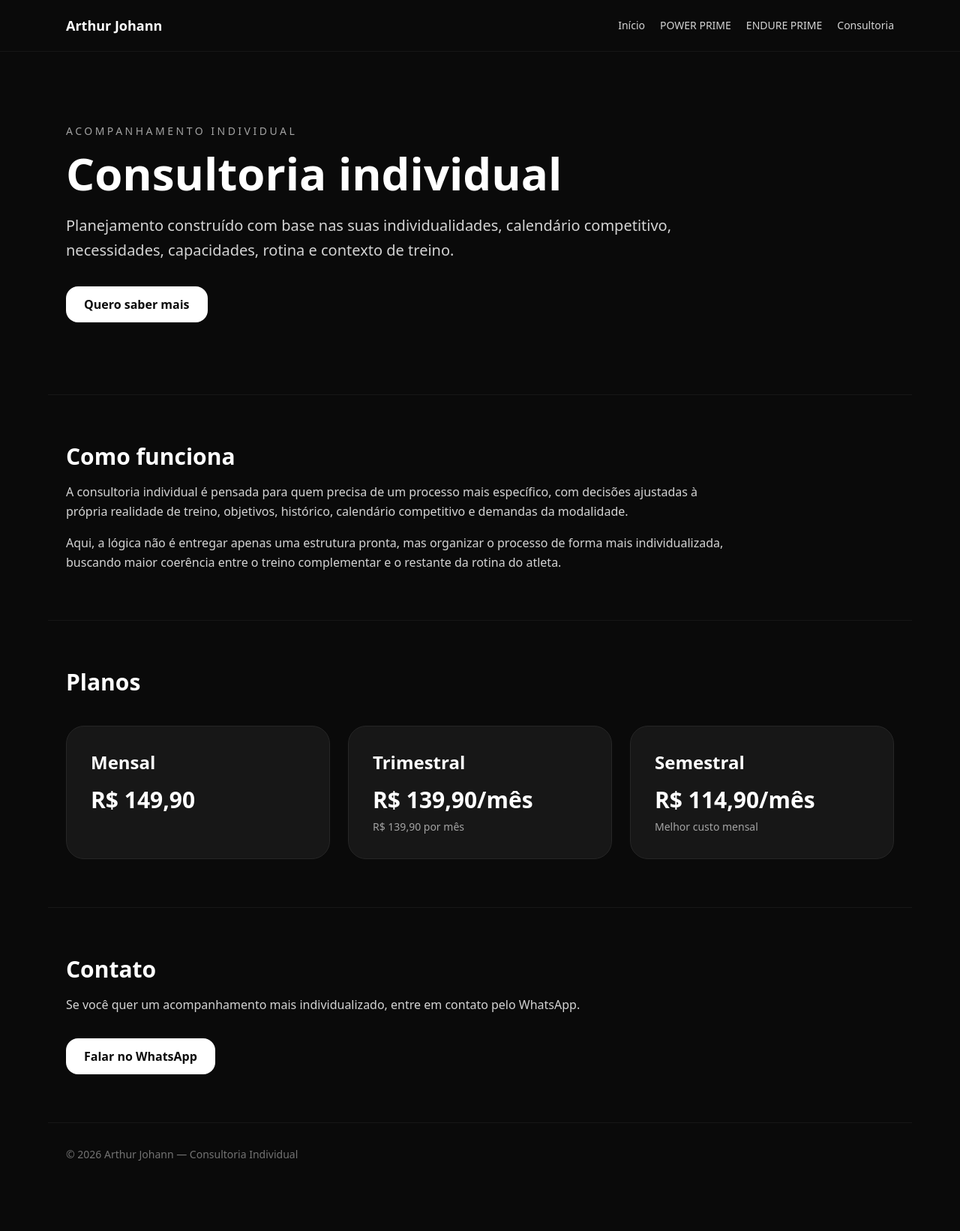
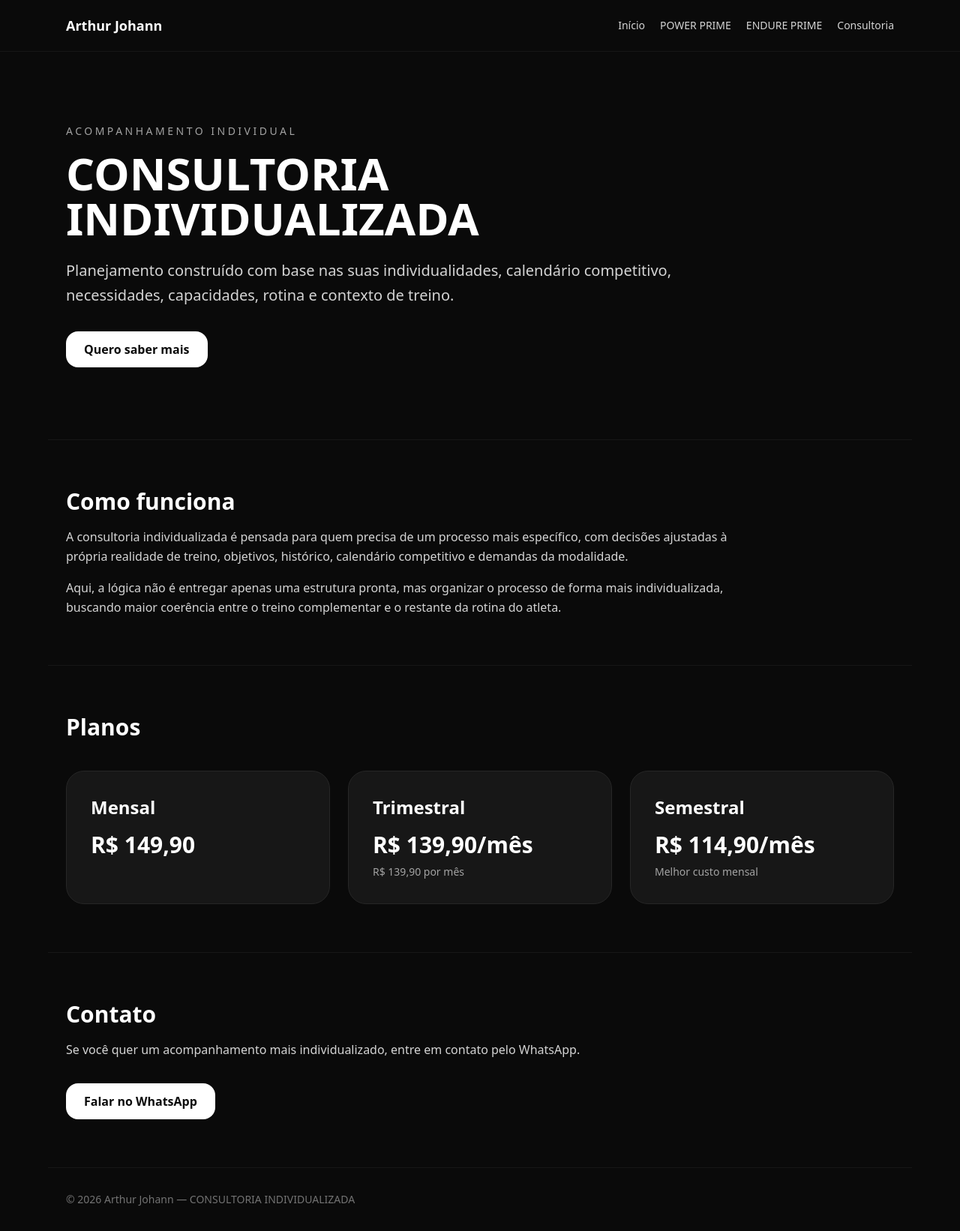
Before and after one commit to arthurjohann/arthurjohann.github.io, a plain HTML site: page consultoria.html in a window 1280 px wide. Shown: the whole page at 75% size. Before the commit the page ends 1582 px from the top, so only its background shows below. Drawn offline with nearby package versions, Linux system fonts and the light colour scheme.

Commit message:
Update title and description to 'Individualizada'

```diff
--- a/consultoria.html
+++ b/consultoria.html
@@ -3,20 +3,20 @@
 <head>
   <meta charset="UTF-8" />
   <meta name="viewport" content="width=device-width, initial-scale=1.0" />
-  <title>Consultoria Individual | Arthur Johann</title>
-  <meta name="description" content="Consultoria individual em preparação física para esportes de combate." />
+  <title>CONSULTORIA INDIVIDUALIZADA | Arthur Johann</title>
+  <meta name="description" content="Consultoria individualizada em preparação física para esportes de combate." />
   <script src="https://cdn.tailwindcss.com"></script>
 </head>
 <body class="bg-neutral-950 text-white">
 
   <header class="border-b border-neutral-900">
     <nav class="max-w-6xl mx-auto px-6 py-5 flex flex-wrap items-center justify-between gap-4">
-      <a href="index.html" class="text-lg font-semibold">Arthur Johann</a>
+      <a href="/" class="text-lg font-semibold">Arthur Johann</a>
       <div class="flex flex-wrap gap-5 text-sm text-neutral-300">
-        <a href="index.html" class="hover:text-white transition">Início</a>
-        <a href="power-prime.html" class="hover:text-white transition">POWER PRIME</a>
-        <a href="endure-prime.html" class="hover:text-white transition">ENDURE PRIME</a>
-        <a href="consultoria.html" class="hover:text-white transition">Consultoria</a>
+        <a href="/" class="hover:text-white transition">Início</a>
+        <a href="/power-prime.html" class="hover:text-white transition">POWER PRIME</a>
+        <a href="/endure-prime.html" class="hover:text-white transition">ENDURE PRIME</a>
+        <a href="/consultoria.html" class="hover:text-white transition">Consultoria</a>
       </div>
     </nav>
   </header>
@@ -25,12 +25,12 @@
     <div class="max-w-4xl">
       <p class="text-sm uppercase tracking-[0.25em] text-neutral-400 mb-4">Acompanhamento individual</p>
       <h1 class="text-4xl md:text-6xl font-bold leading-tight mb-6">
-        Consultoria individual
+        CONSULTORIA INDIVIDUALIZADA
       </h1>
       <p class="text-xl text-neutral-300 leading-relaxed mb-8">
         Planejamento construído com base nas suas individualidades, calendário competitivo, necessidades, capacidades, rotina e contexto de treino.
       </p>
-      <a href="https://wa.me/5591981895605?text=Olá,%20Arthur.%20Tenho%20interesse%20na%20consultoria%20individual." target="_blank" class="inline-block px-6 py-3 rounded-2xl bg-white text-neutral-950 font-semibold hover:opacity-90 transition">
+      <a href="https://wa.me/5591981895605?text=Olá,%20Arthur.%20Tenho%20interesse%20na%20consultoria%20individualizada." target="_blank" class="inline-block px-6 py-3 rounded-2xl bg-white text-neutral-950 font-semibold hover:opacity-90 transition">
         Quero saber mais
       </a>
     </div>
@@ -40,7 +40,7 @@
     <div class="max-w-4xl">
       <h2 class="text-3xl font-bold mb-4">Como funciona</h2>
       <p class="text-neutral-300 leading-relaxed mb-4">
-        A consultoria individual é pensada para quem precisa de um processo mais específico, com decisões ajustadas à própria realidade de treino, objetivos, histórico, calendário competitivo e demandas da modalidade.
+        A consultoria individualizada é pensada para quem precisa de um processo mais específico, com decisões ajustadas à própria realidade de treino, objetivos, histórico, calendário competitivo e demandas da modalidade.
       </p>
       <p class="text-neutral-300 leading-relaxed">
         Aqui, a lógica não é entregar apenas uma estrutura pronta, mas organizar o processo de forma mais individualizada, buscando maior coerência entre o treino complementar e o restante da rotina do atleta.
@@ -77,14 +77,14 @@
       <p class="text-neutral-300 leading-relaxed mb-8">
         Se você quer um acompanhamento mais individualizado, entre em contato pelo WhatsApp.
       </p>
-      <a href="https://wa.me/5591981895605?text=Olá,%20Arthur.%20Tenho%20interesse%20na%20consultoria%20individual." target="_blank" class="inline-block px-6 py-3 rounded-2xl bg-white text-neutral-950 font-semibold hover:opacity-90 transition">
+      <a href="https://wa.me/5591981895605?text=Olá,%20Arthur.%20Tenho%20interesse%20na%20consultoria%20individualizada." target="_blank" class="inline-block px-6 py-3 rounded-2xl bg-white text-neutral-950 font-semibold hover:opacity-90 transition">
         Falar no WhatsApp
       </a>
     </div>
   </section>
 
   <footer class="max-w-6xl mx-auto px-6 py-8 text-sm text-neutral-500">
-    © 2026 Arthur Johann — Consultoria Individual
+    © 2026 Arthur Johann — CONSULTORIA INDIVIDUALIZADA
   </footer>
 </body>
 </html>
```
